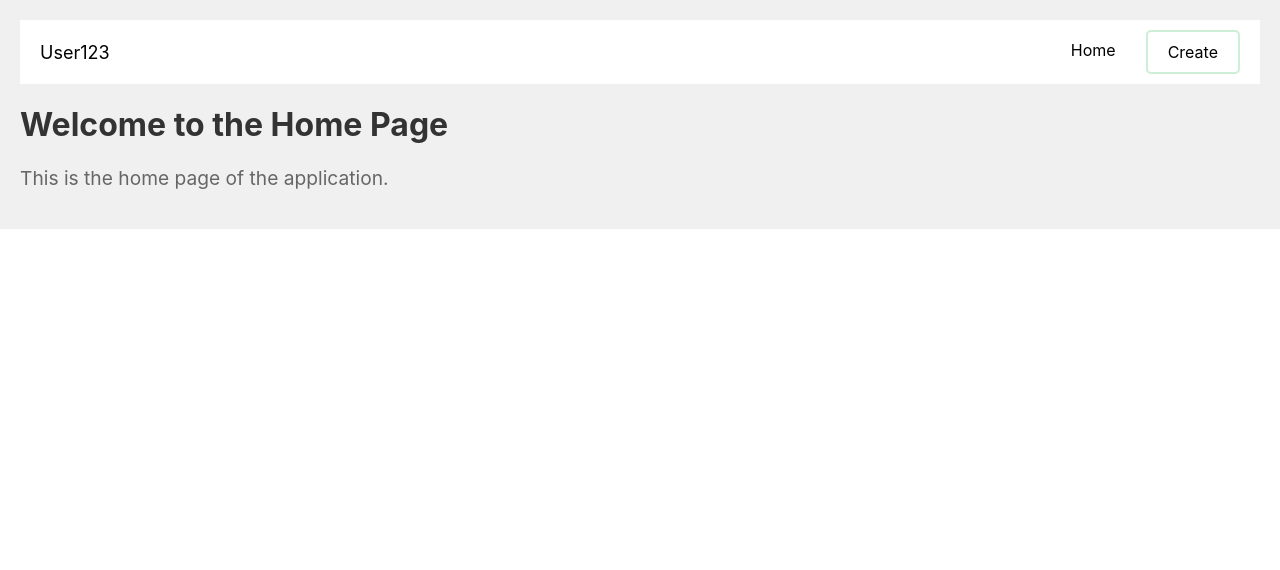
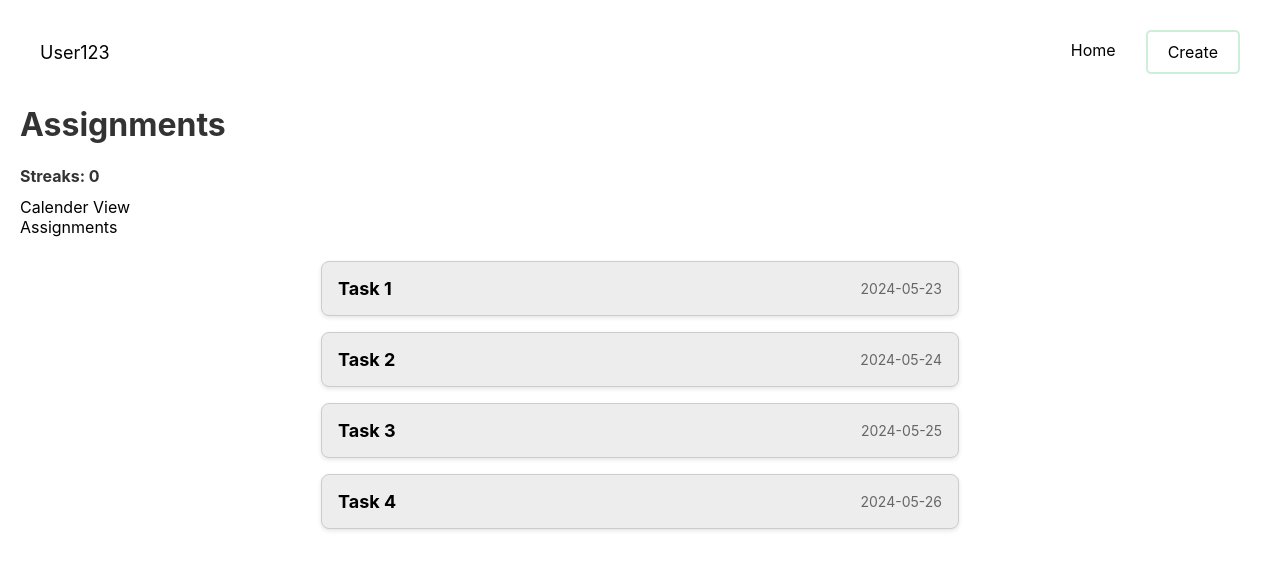
Before and after one commit to gabjc/Advanced-To-Do, a React (Create React App) app in the folder frontend/: page / in a window 1280 px wide. Shown: the top 570 px of the page. Built offline with nearby package versions, Linux system fonts and the light colour scheme.

Commit message:
Added ListView component to display assignments

```diff
--- /dev/null
+++ b/frontend/src/components/assignmentListView/ListView.css
@@ -0,0 +1,31 @@
+/* src/ListView.css */
+.list-view {
+    display: flex;
+    flex-direction: column;
+    padding: 16px;
+    align-items: center;
+    height: 100vh;
+  }
+
+  .task-card {
+    display: flex;
+    background-color: #ededed;
+    align-items: center;
+    justify-content: space-between;
+    border: 1px solid #ccc;
+    border-radius: 8px;
+    padding: 16px;
+    margin: 8px 0;
+    width: 50%;
+    box-shadow: 0 2px 4px rgba(0, 0, 0, 0.1);
+  }
+
+  .task-name {
+    font-size: 18px;
+    font-weight: bold;
+  }
+
+  .task-date {
+    font-size: 14px;
+    color: #666;
+  }
--- /dev/null
+++ b/frontend/src/components/assignmentListView/ListView.js
@@ -0,0 +1,24 @@
+// src/ListView.js
+import React from 'react';
+import './ListView.css';
+
+const TaskCard = ({ name, date }) => {
+  return (
+    <div className="task-card">
+      <div className="task-name">{name}</div>
+      <div className="task-date">{date}</div>
+    </div>
+  );
+};
+
+const ListView = ({ tasks }) => {
+  return (
+    <div className="list-view">
+      {tasks.map((task, index) => (
+        <TaskCard key={index} name={task.name} date={task.date} />
+      ))}
+    </div>
+  );
+};
+
+export default ListView;
--- a/frontend/src/pages/home/Home.js
+++ b/frontend/src/pages/home/Home.js
@@ -1,13 +1,26 @@
 import React from 'react';
 import styles from './Home.module.css';
 import TopNavBar from '../../components/topNavBar/TopNavBar';
+import ListView from '../../components/assignmentListView/ListView';
 const Home = () => {
+  const streakCount = 0;
+  const tasks = [
+    { name: 'Task 1', date: '2024-05-23' },
+    { name: 'Task 2', date: '2024-05-24' },
+    { name: 'Task 3', date: '2024-05-25' },
+    { name: 'Task 4', date: '2024-05-26' },
+  ];
+
   return (
 
     <div className={styles.container}>
       <TopNavBar />
-      <h1 className={styles.title}>Welcome to the Home Page</h1>
-      <p className={styles.description}>This is the home page of the application.</p>
+      <h1 className={styles.title}>Assignments</h1>
+      <h1 className={styles.subheading}>Streaks: {streakCount} </h1>
+      <div className="calender-view">Calender View</div>
+      <div className="assignments-container">Assignments</div>
+      <ListView tasks={tasks} />
+
     </div>
   );
 };
--- a/frontend/src/pages/home/Home.module.css
+++ b/frontend/src/pages/home/Home.module.css
@@ -1,10 +1,14 @@
 .container {
     padding: 20px;
-    background-color: #f0f0f0;
+    background-color: #ffffff;
   }
 
   .title {
     font-size: 2rem;
+    color: #333;
+  }
+  .subheading {
+    font-size: 1rem;
     color: #333;
   }
 
```
